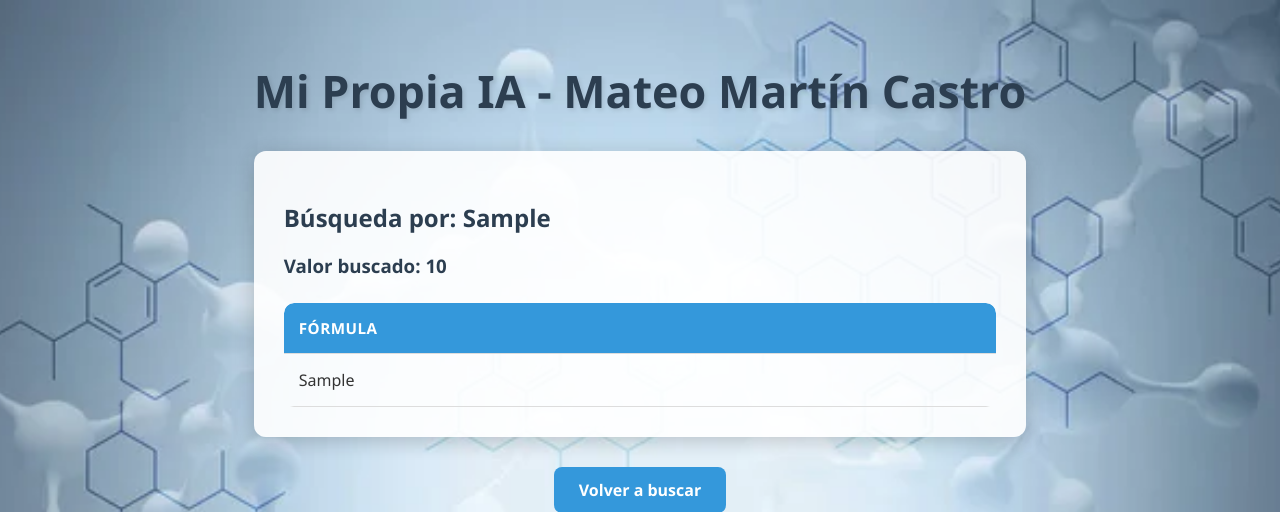
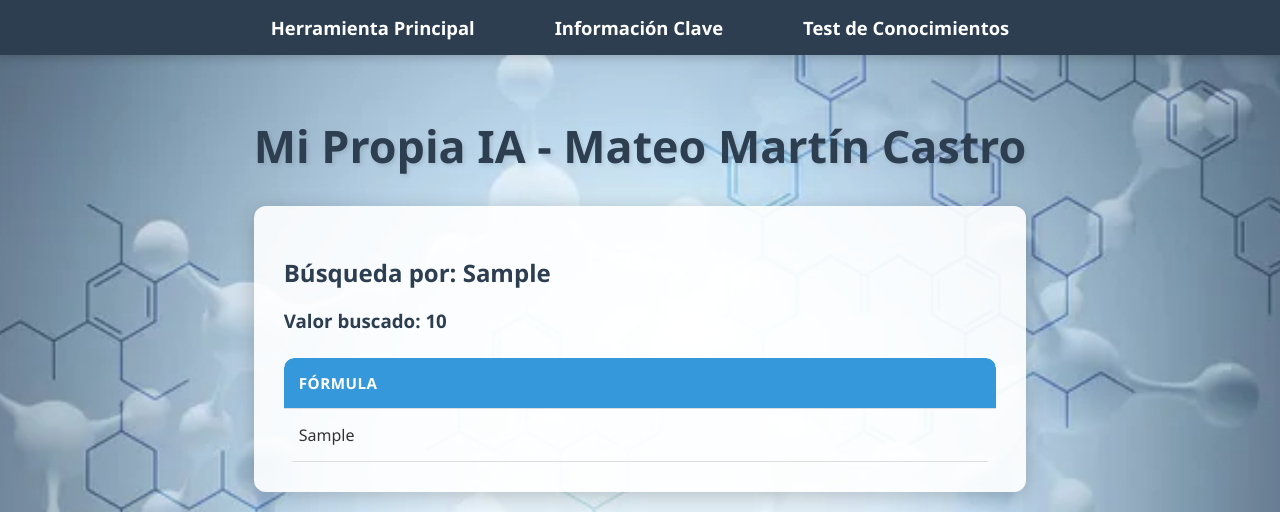
Before and after one commit to mmartinmmc/Proyecto-Personal, a Flask app: template templates/resultados.html in a window 1280 px wide. Shown: the top 512 px of the page. Run offline with Flask 3, Linux system fonts and the light colour scheme; the template is opened without the code that fills it: most values are stand-ins (such as "Sample title", 1, 10 or a date in 2020).

Commit message:
Update resultados.html

```diff
--- a/templates/resultados.html
+++ b/templates/resultados.html
@@ -5,8 +5,28 @@
     <meta name="viewport" content="width=device-width, initial-scale=1.0">
     <title>Mi Propia IA - Mateo Martín Castro</title>
     <link rel="stylesheet" href="{{ url_for('static', filename='styles.css') }}">
+    <script>
+        // Script para resaltar el enlace activo del menú
+        document.addEventListener('DOMContentLoaded', function() {
+            const currentPath = window.location.pathname;
+            const navLinks = document.querySelectorAll('.navbar-item a');
+            navLinks.forEach(link => {
+                if (link.getAttribute('href') === currentPath) {
+                    link.classList.add('active');
+                }
+            });
+        });
+    </script>
 </head>
 <body>
+    <nav class="navbar">
+        <div class="navbar-container">
+            <div class="navbar-item"><a href="/">Herramienta Principal</a></div>
+            <div class="navbar-item"><a href="/informacion">Información Clave</a></div>
+            <div class="navbar-item"><a href="/test">Test de Conocimientos</a></div>
+        </div>
+    </nav>
+
     <div class="container-main">
         <h1>Mi Propia IA - Mateo Martín Castro</h1>
 
```
